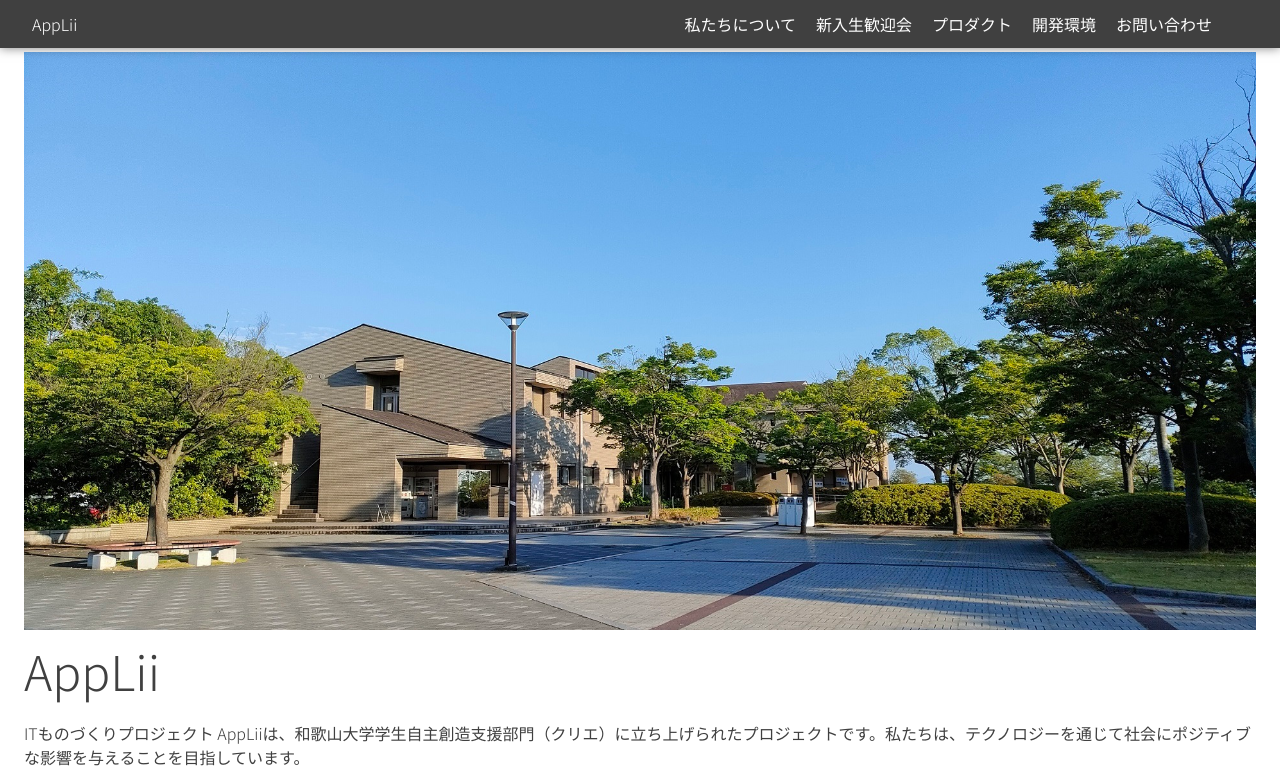
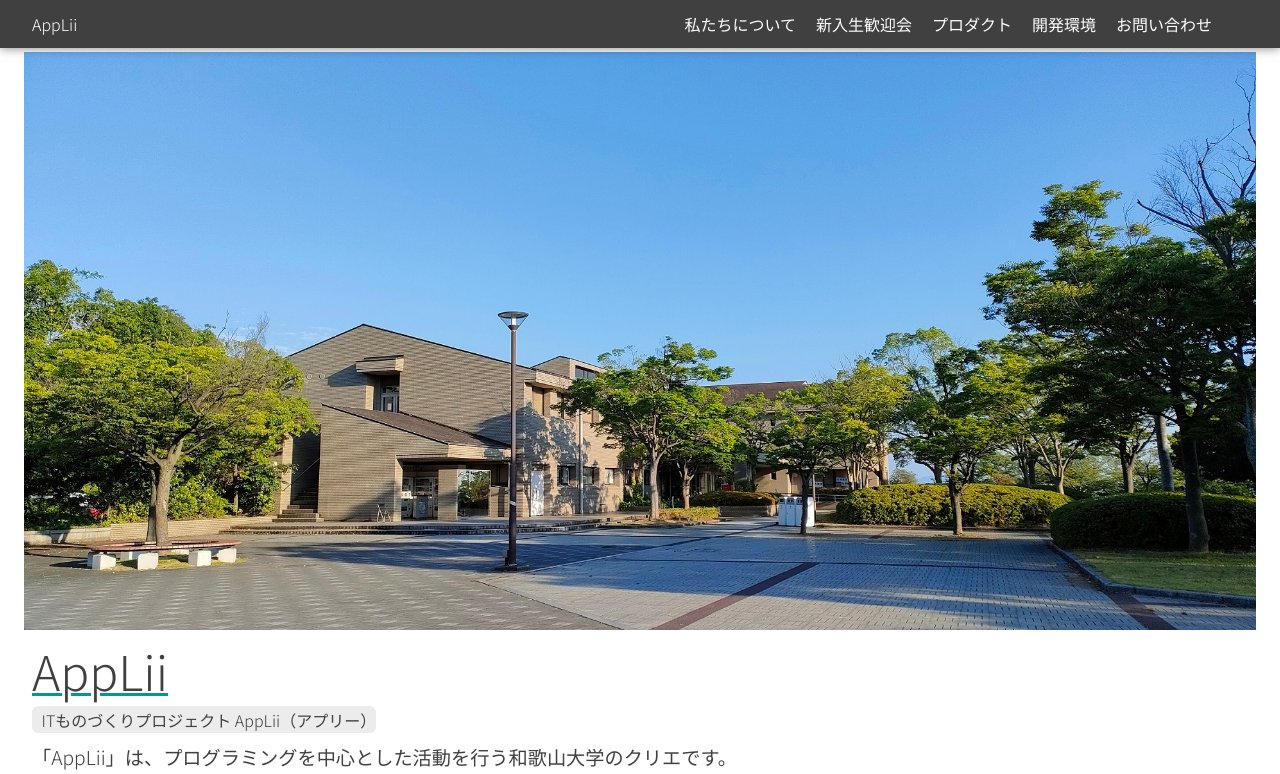
Before and after one commit to AppLii/AppLii.github.io, a Nuxt app: page / in a window 1280 px wide. Shown: the top 774 px of the page. Built offline with nearby package versions, Linux system fonts and the light colour scheme; a web font is replaced by a local one.

Commit message:
修正：トップページの上部テキストを調整

```diff
--- a/pages/index.vue
+++ b/pages/index.vue
@@ -2,12 +2,14 @@
     <div class="top-photo">
         <img src="/top-photo.jpg" alt="">
     </div>
-    <div>
-        <p class="title">AppLii</p>
-        <p class="description">
-            <span>ITものづくりプロジェクト
-                AppLiiは、和歌山大学学生自主創造支援部門（クリエ）に立ち上げられたプロジェクトです。私たちは、テクノロジーを通じて社会にポジティブな影響を与えることを目指しています。</span>
-        </p>
+    <div class="top-texts">
+        <div class="project-name">AppLii</div>
+        <div class="project-sub-name">ITものづくりプロジェクト AppLii（アプリー）</div>
+        <div class="project-description">
+            <p>「AppLii」は、プログラミングを中心とした活動を行う和歌山大学のクリエです。</p>
+            <p>ソフトウェアの開発から運営までを自主的に行うことで、技術者としてのスキル獲得を目指しています。</p>
+            <p>詳しい情報は、<a href="/pages/about-us">こちら</a>をご覧ください。</p>
+        </div>
     </div>
     <div>
         <h1>初めての方へ</h1>
@@ -45,13 +47,34 @@ useHead({
     }
 }
 
-.title {
-    padding: 0;
-    margin: 0;
-    font-size: 48px;
-}
+div.top-texts {
+    padding: 0 0.5rem 0.5rem 0.5rem;
 
-.description {
-    font-size: 1rem;
+    p {
+        margin: 0;
+    }
+
+    .project-name {
+        font-size: 3rem;
+        text-decoration: underline;
+        text-decoration-line: underline;
+        text-decoration-color: rgb(0, 153, 153);
+        text-decoration-style: solid;
+        text-decoration-thickness: 0.2rem;
+    }
+
+    .project-sub-name {
+        background-color: #ececec;
+        font-size: 1rem;
+        border-radius: 0.4rem;
+        margin: 0.1rem 0 0.1rem 0;
+        padding: 0.1rem 0 0.1rem 0.6rem;
+        display: inline-block;
+    }
+
+    .project-description {
+        padding-top: 0.5rem;
+        font-size: 1.2rem;
+    }
 }
 </style>
```
